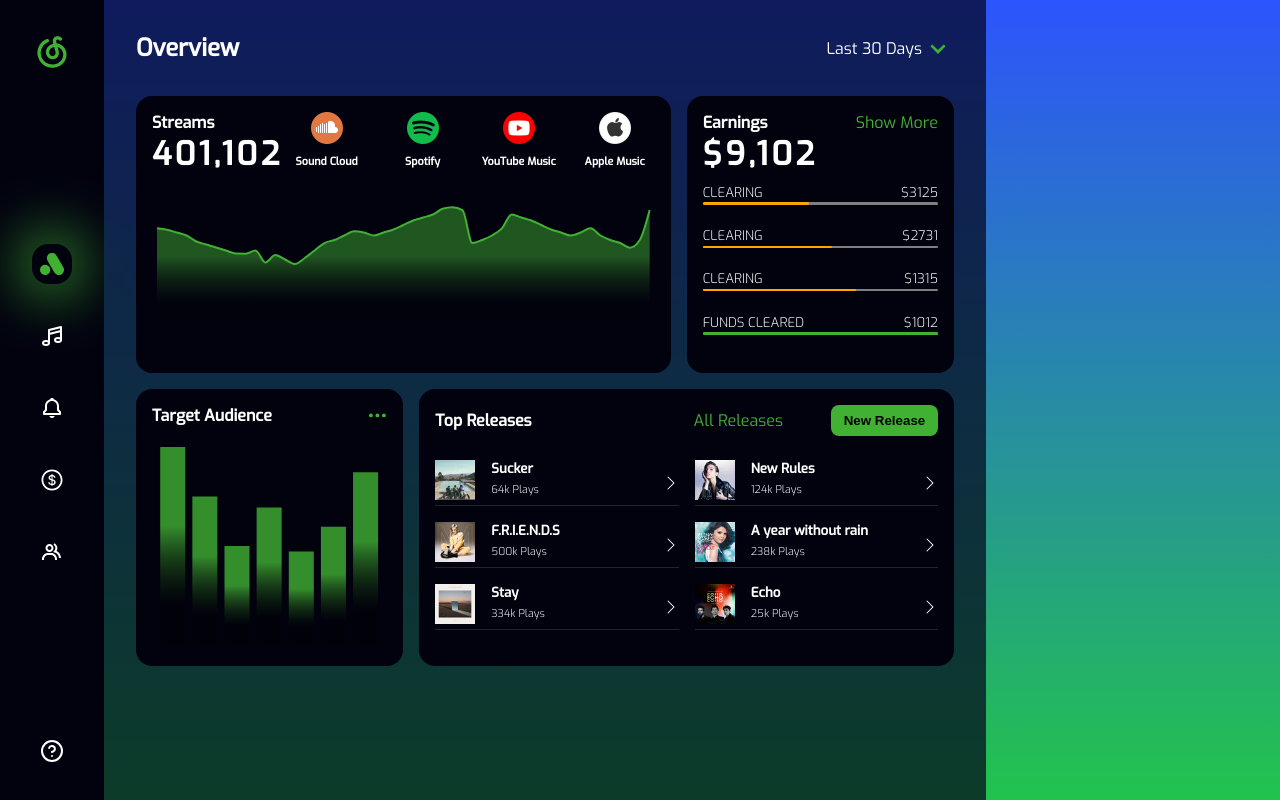
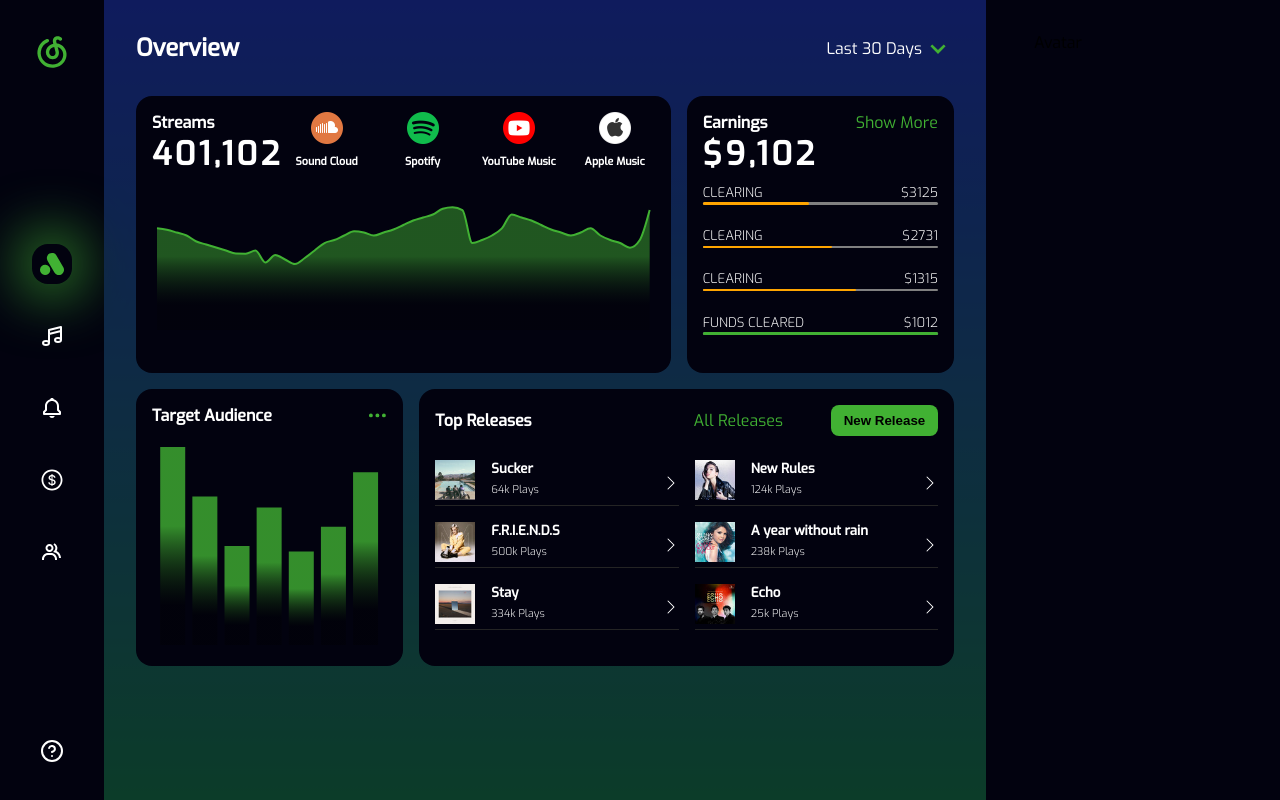
Before and after one commit to flores-br/admin-dashboard, a React (Create React App) app: page / in a window 1280 px wide. Built offline with nearby package versions, Linux system fonts and the light colour scheme; the HTML template or start-up script is replaced by a standard one.

Commit message:
right sidebar component

```diff
--- a/src/App.js
+++ b/src/App.js
@@ -1,8 +1,9 @@
 import styled from 'styled-components';
-import Dashboard from './components/Dashboard';
 
 // components
 import Sidebar from './components/Sidebar';
+import Dashboard from './components/Dashboard';
+import RightSidebar from './components/RightSidebar';
 
 const Container = styled.div`
   display: grid;
@@ -16,6 +17,7 @@
     <Container>
       <Sidebar />
       <Dashboard />
+      <RightSidebar />
     </Container>
   );
 };
--- /dev/null
+++ b/src/components/Avatar.jsx
@@ -0,0 +1,5 @@
+const Avatar = () => {
+  return <div>Avatar</div>;
+};
+
+export default Avatar;
--- /dev/null
+++ b/src/components/RightSidebar.jsx
@@ -0,0 +1,21 @@
+import styled from 'styled-components';
+
+import Avatar from './Avatar';
+
+const Container = styled.section`
+  height: 100%;
+  width: 100%;
+  background-color: var(--dark-background-color);
+  padding: 0 3rem;
+  padding-top: 2rem;
+`;
+
+const RightSidebar = () => {
+  return (
+    <Container id='rightSidebar'>
+      <Avatar />
+    </Container>
+  );
+};
+
+export default RightSidebar;
```
